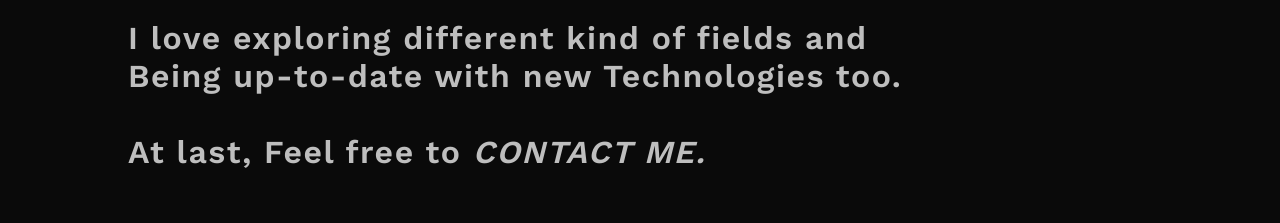
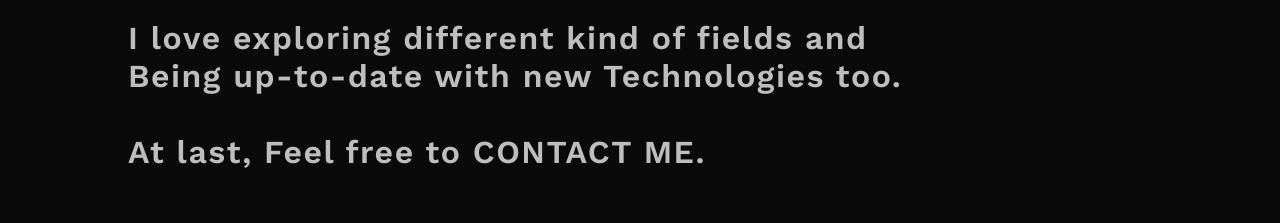
Before and after one commit to youssefyasser98/Portfolio, a React (Create React App) app: page / in a window 1280 px wide. Shown: the part 5860-6083 px from the top of the page. Built offline with nearby package versions, Linux system fonts and the light colour scheme; a web font is replaced by a local one.

Commit message:
Update Info.js

```diff
--- a/src/data/Info.js
+++ b/src/data/Info.js
@@ -30,9 +30,9 @@ export const AboutInfo = () => {
         <br />
         <br />
         At last, Feel free to{" "}
-        <em>
+        <a>
           CONTACT ME.
-        </em>{" "}
+        </a>{" "}
 
       </p>
     </>
```
